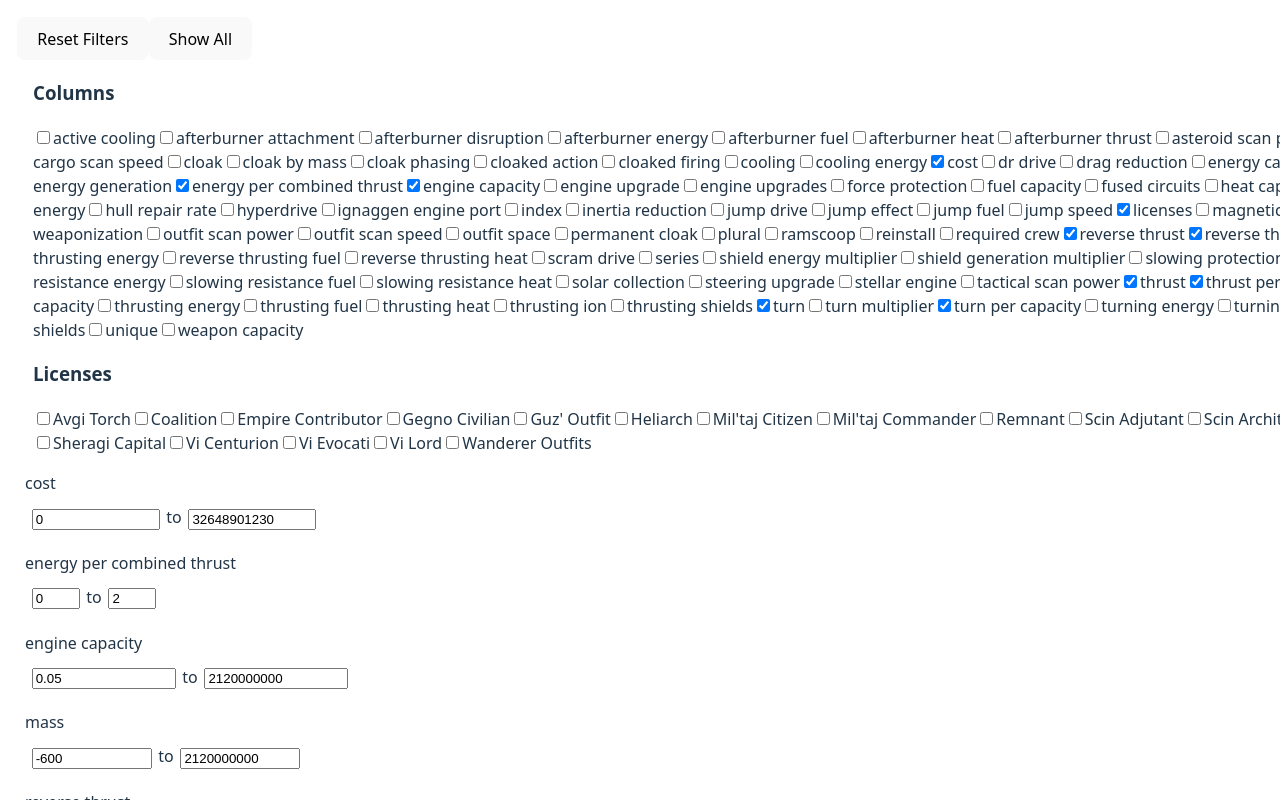
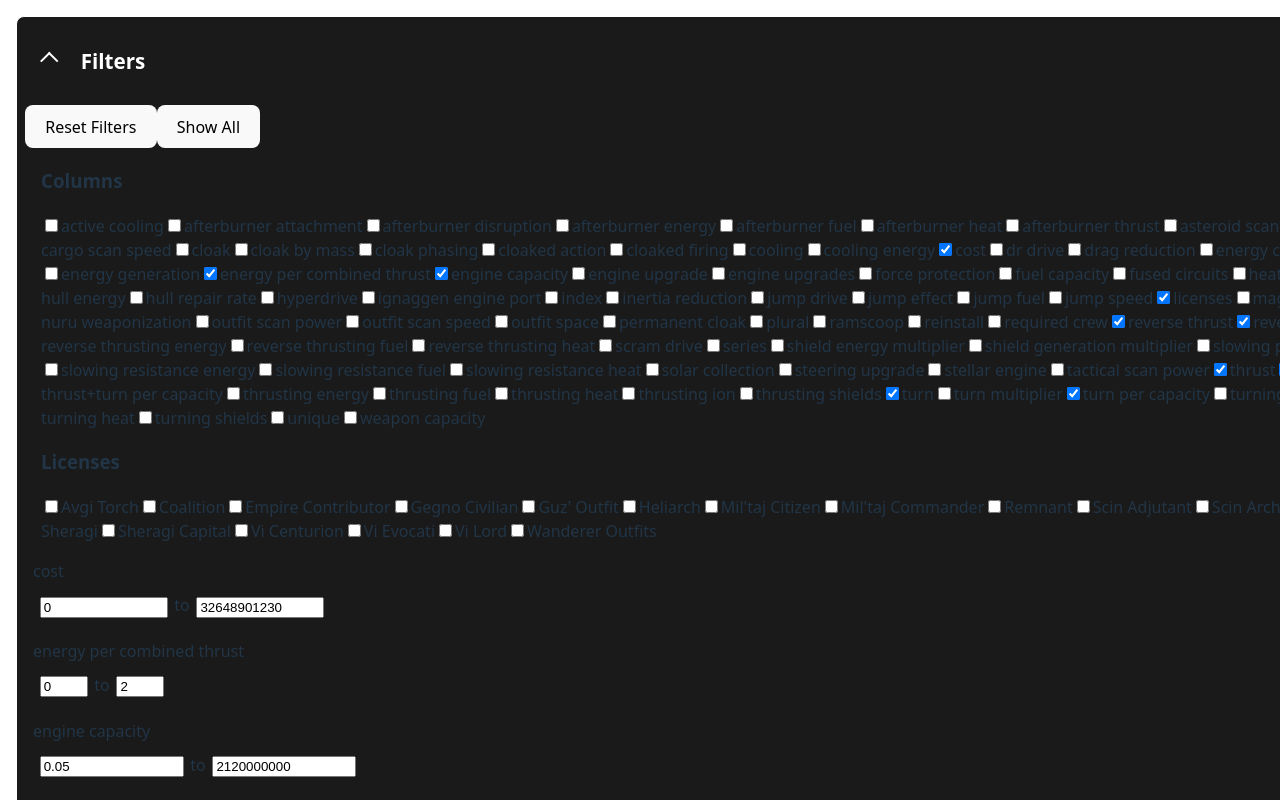
Before and after one commit to fly1ngsh33p7/endless_sky_outfit_table, a React (Vite) app: page / in a window 1280 px wide. Shown: the top 800 px of the page. Built offline with nearby package versions, Linux system fonts and the light colour scheme.

Commit message:
Collapsible Panel component

```diff
--- a/src/components/comparisonPanel/ComparisonPanel.css
+++ /dev/null
@@ -1,4 +0,0 @@
-.panel {
-    border: 1px solid white !important;
-    margin: 1em !important;
-}
--- a/src/components/comparisonPanel/ComparisonPanel.tsx
+++ b/src/components/comparisonPanel/ComparisonPanel.tsx
@@ -1,6 +1,6 @@
 import type { Engine } from "../../App";
 import EnginesTable from "../../EnginesTable";
-import './ComparisonPanel.css';
+import Panel from "../panel/Panel";
 
 interface ComparisonPanelProps {
     engines: Engine[];
@@ -12,8 +12,7 @@ export default function ComparisonPanel({
     visibleColumns,
 }: ComparisonPanelProps) {
     return (
-        <div className="panel">
-            ComparisonPanel
+        <Panel heading="Compare">
             { engines.length > 0
                 ?   <EnginesTable
                         engines={engines}
@@ -21,6 +20,6 @@ export default function ComparisonPanel({
                     />
                 : <p>No outfits added to compare</p>
             }
-        </div>
+        </Panel>
     );
 }
--- a/src/components/filtersPanel/FiltersPanel.css
+++ /dev/null
@@ -1,4 +0,0 @@
-.panel {
-    border: 1px solid white !important;
-    margin: 1em !important;
-}
--- a/src/components/filtersPanel/FiltersPanel.tsx
+++ b/src/components/filtersPanel/FiltersPanel.tsx
@@ -2,7 +2,7 @@ import React, { useMemo } from 'react';
 import type { Engine, License } from '../../App';
 import CheckboxFilter from '../checkboxFilter/CheckboxFilter';
 import NumericFilters from '../numericFilter/NumericFilters';
-import './FiltersPanel.css';
+import Panel from '../panel/Panel';
 
 export type Filters = { [key: string]: [number, number] | string };
 
@@ -75,7 +75,7 @@ export default function FiltersPanel({
     };
 
     return (
-        <div className="panel space-y-6">
+        <Panel heading={"Filters"}>
             <button
                 onClick={resetFilters}
                 className="px-4 py-2 bg-gray-200 rounded hover:bg-gray-300 focus:outline-none"
@@ -136,6 +136,6 @@ export default function FiltersPanel({
                     </div>
                 )
             ))}
-        </div>
+        </Panel>
     );
 }
--- a/src/components/myShipPanel/MyShipPanel.css
+++ /dev/null
@@ -1,4 +0,0 @@
-.panel {
-    border: 1px solid white !important;
-    margin: 1em !important;
-}
--- a/src/components/myShipPanel/MyShipPanel.tsx
+++ b/src/components/myShipPanel/MyShipPanel.tsx
@@ -1,7 +1,7 @@
 import { useMemo, useState } from 'react';
 import type { Engine } from '../../App';
-import './MyShipPanel.css';
 import EnginesTable from '../../EnginesTable';
+import Panel from '../panel/Panel';
 
 interface MyShipPanelProps {
     engines: Engine[];
@@ -37,10 +37,7 @@ export default function MyShipPanel({
     }
 
     return (
-        <div className="panel">
-            MyShipPanel
-
-
+        <Panel heading={"MyShip"}>
             <label className="space-x-2 mt-2 ml-2">
                 <button
                     onClick={resetShip}
@@ -86,6 +83,6 @@ export default function MyShipPanel({
                     className="w-20 border border-gray-300 rounded px-2 py-1 focus:outline-none focus:ring"
                 />
             </label>
-        </div>
+        </Panel>
     );
 }
--- /dev/null
+++ b/src/components/panel/Panel.css
@@ -0,0 +1,50 @@
+.panel {
+    border: 1px solid white;
+    border-radius: 0.5rem;
+    padding: 0.5rem;
+    margin: 1rem;
+    background-color: #1a1a1a;
+}
+
+.panel-heading {
+    display: flex;
+    align-items: center;
+    gap: 0.5rem;
+    font-weight: bold;
+    font-size: 1.1rem;
+    color: white;
+    margin-bottom: 0.5rem;
+}
+
+.panel-toggle {
+    background: none;
+    border: none;
+    cursor: pointer;
+    padding: 0;
+    margin: 0;
+    display: flex;
+    align-items: center;
+}
+
+.panel-toggle.chevron {
+    display: inline-block;
+    width: 0.6em;
+    height: 0.6em;
+    border-right: 2px solid white;
+    border-bottom: 2px solid white;
+    transform: rotate(45deg);
+    transition: transform 0.2s ease;
+    margin: 0 1em;
+}
+
+.panel-toggle.chevron-down {
+    transform: rotate(45deg);
+}
+
+.panel-toggle.chevron-up {
+    transform: rotate(225deg);
+}
+
+.panel-content {
+    margin-top: 0.5rem;
+}
--- /dev/null
+++ b/src/components/panel/Panel.tsx
@@ -0,0 +1,23 @@
+import React, { useState } from 'react';
+import './Panel.css';
+
+interface PanelProps {
+    heading: string;
+    children: React.ReactNode;
+}
+
+export default function Panel({ heading, children }: PanelProps) {
+    const [isOpen, setIsOpen] = useState(true);
+
+    const togglePanel = () => setIsOpen(!isOpen);
+
+    return (
+        <div className="panel">
+            <div className="panel-heading" onClick={togglePanel} title={isOpen ? 'Einklappen' : 'Ausklappen'}>
+                <span className={`panel-toggle chevron ${isOpen ? 'chevron-up' : 'chevron-down'}`} />
+                <h3 className="panel-title">{heading}</h3>
+            </div>
+            {isOpen && <div className="panel-content">{children}</div>}
+        </div>
+    );
+}
```
Also changed, not shown: 1 other file (tests, documents, lock files or other folders).
